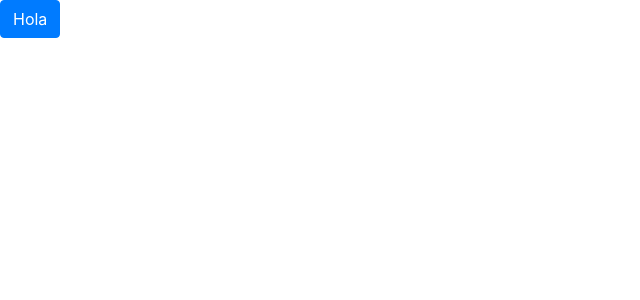
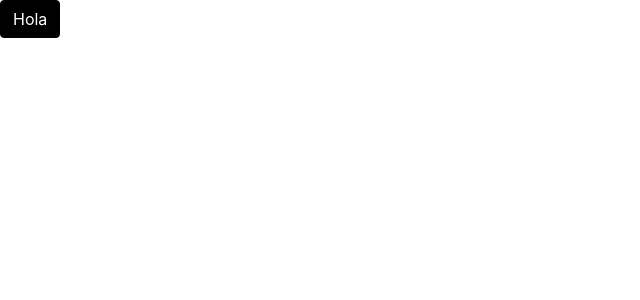
Before and after one commit to AlejandroMilan/MilanPortfolio, a Nuxt app: page / in a window 1280 px wide. Shown: the top 300 px of the page, without its empty margins (0-640 px from the left). Built offline with nearby package versions, Linux system fonts and the light colour scheme.

Commit message:
Primary color changed to black in theme file

```diff
--- a/css/theme.scss
+++ b/css/theme.scss
@@ -0,0 +1,5 @@
+$theme-colors: (
+  "primary": #000
+);
+
+@import "node_modules/bootstrap/scss/bootstrap";
```
